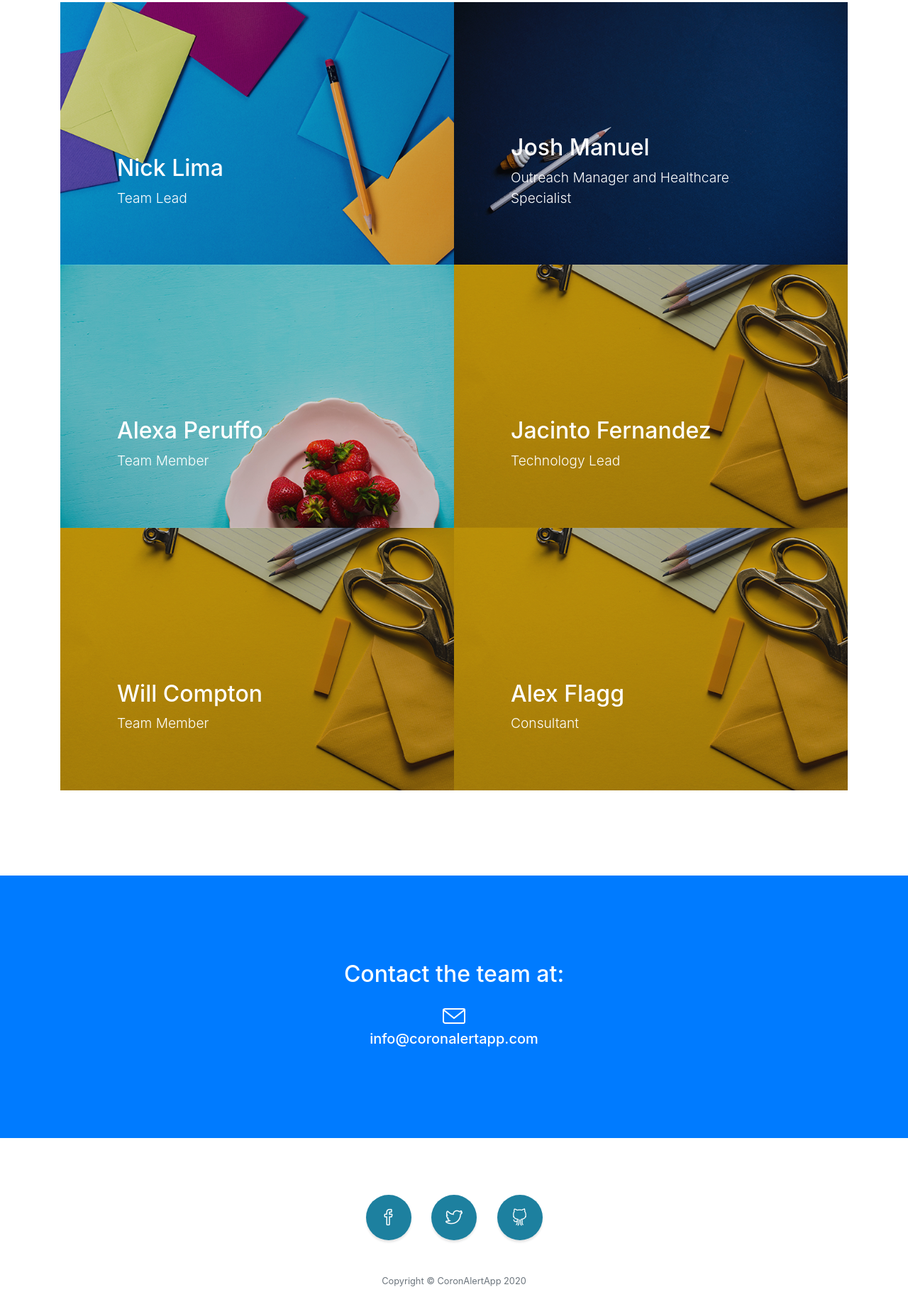
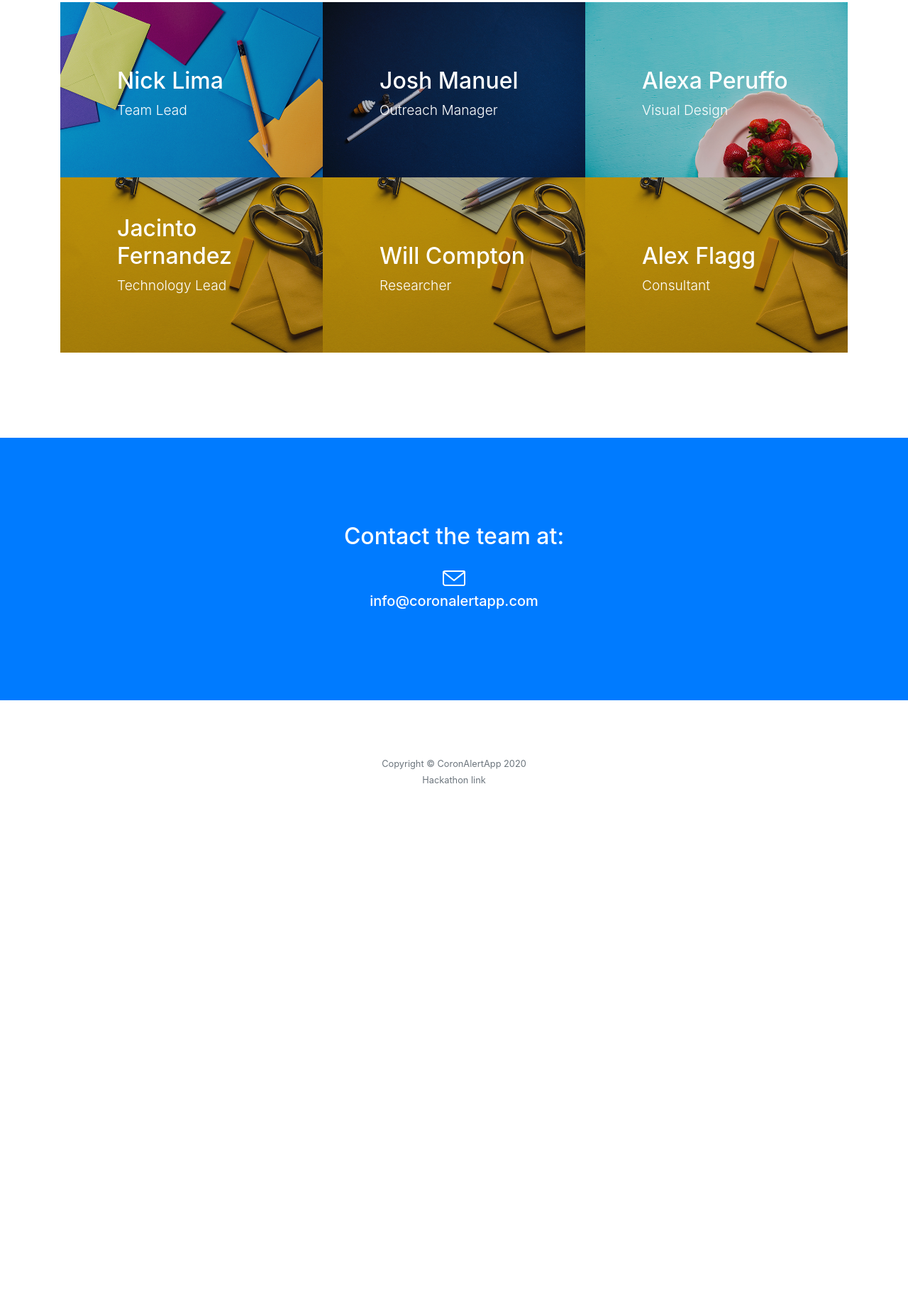
Before and after one commit to JacintoF/CoronAlertApp, a website with bundled scripts: page index.html in a window 1280 px wide. Shown: the part 3454-5306 px from the top of the page at 71% size. After the commit the page ends 4644 px from the top, so only its background shows below. Built offline with nearby package versions, Linux system fonts and the light colour scheme.

Commit message:
organization

```diff
--- a/index.html
+++ b/index.html
@@ -92,7 +92,7 @@
 
   <section id="video">
     <div class="embed-responsive embed-responsive-16by9">
-      <iframe src="https://www.youtube.com/embed/dtWypqT0rKA" frameborder="0" allow="accelerometer; autoplay; encrypted-media; gyroscope; picture-in-picture" allowfullscreen></iframe>
+      <iframe src="https://www.youtube.com/embed/dtWypqT0rKA" frameborder="0" allow="accelerometer; encrypted-media; gyroscope; picture-in-picture" allowfullscreen></iframe>
       </iframe>
     </div>
   </section>
@@ -143,7 +143,7 @@
         <h2 class="mb-5">Meet Our Members</h2>
       </div>
       <div class="row no-gutters">
-        <div class="col-lg-6">
+        <div class="col-lg-4">
           <a class="portfolio-item" href="#!">
             <div class="caption">
               <div class="caption-content">
@@ -154,29 +154,29 @@
             <img class="img-fluid" src="img/portfolio-1.jpg" alt="">
           </a>
         </div>
-        <div class="col-lg-6">
+        <div class="col-lg-4">
           <a class="portfolio-item" href="#!">
             <div class="caption">
               <div class="caption-content">
                 <div class="h2">Josh Manuel</div>
-                <p class="mb-0">Outreach Manager and Healthcare Specialist</p>
+                <p class="mb-0">Outreach Manager</p>
               </div>
             </div>
             <img class="img-fluid" src="img/portfolio-2.jpg" alt="">
           </a>
         </div>
-        <div class="col-lg-6">
+        <div class="col-lg-4">
           <a class="portfolio-item" href="#!">
             <div class="caption">
               <div class="caption-content">
                 <div class="h2">Alexa Peruffo</div>
-                <p class="mb-0">Team Member</p>
+                <p class="mb-0">Visual Design</p>
               </div>
             </div>
             <img class="img-fluid" src="img/portfolio-3.jpg" alt="">
           </a>
         </div>
-        <div class="col-lg-6">
+        <div class="col-lg-4">
           <a class="portfolio-item" href="#!">
             <div class="caption">
               <div class="caption-content">
@@ -187,18 +187,18 @@
             <img class="img-fluid" src="img/portfolio-4.jpg" alt="">
           </a>
         </div>
-        <div class="col-lg-6">
+        <div class="col-lg-4">
           <a class="portfolio-item" href="#!">
             <div class="caption">
               <div class="caption-content">
                 <div class="h2">Will Compton</div>
-                <p class="mb-0">Team Member</p>
+                <p class="mb-0">Researcher</p>
               </div>
             </div>
             <img class="img-fluid" src="img/portfolio-4.jpg" alt="">
           </a>
         </div>
-        <div class="col-lg-6">
+        <div class="col-lg-4">
           <a class="portfolio-item" href="#!">
             <div class="caption">
               <div class="caption-content">
@@ -225,24 +225,8 @@
   <!-- Footer -->
   <footer class="footer text-center">
     <div class="container">
-      <ul class="list-inline mb-5">
-        <li class="list-inline-item">
-          <a class="social-link rounded-circle text-white mr-3" href="#!">
-            <i class="icon-social-facebook"></i>
-          </a>
-        </li>
-        <li class="list-inline-item">
-          <a class="social-link rounded-circle text-white mr-3" href="#!">
-            <i class="icon-social-twitter"></i>
-          </a>
-        </li>
-        <li class="list-inline-item">
-          <a class="social-link rounded-circle text-white" href="#!">
-            <i class="icon-social-github"></i>
-          </a>
-        </li>
-      </ul>
       <p class="text-muted small mb-0">Copyright &copy; CoronAlertApp 2020</p>
+      <a class="text-muted small mb-0" href="https://devpost.com/software/team-94_coronalert">Hackathon link</a>
     </div>
   </footer>
 
```
